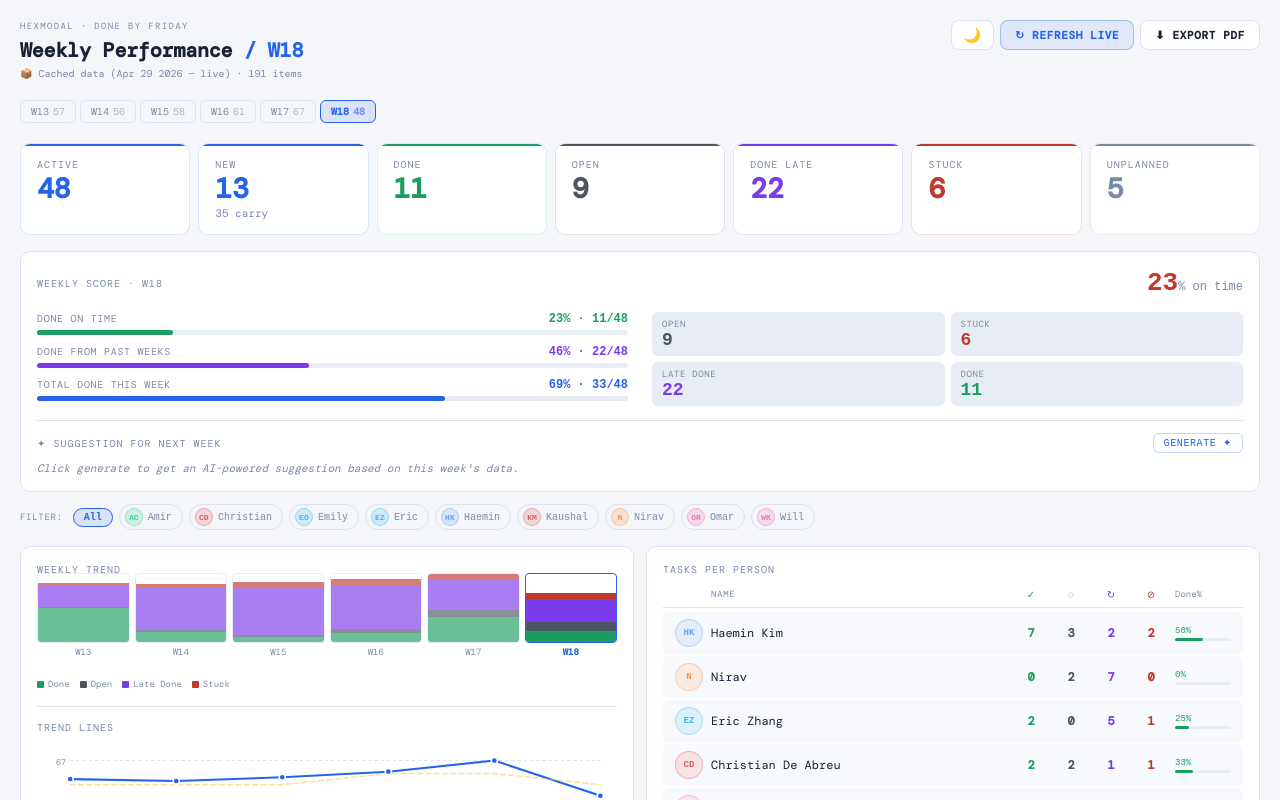
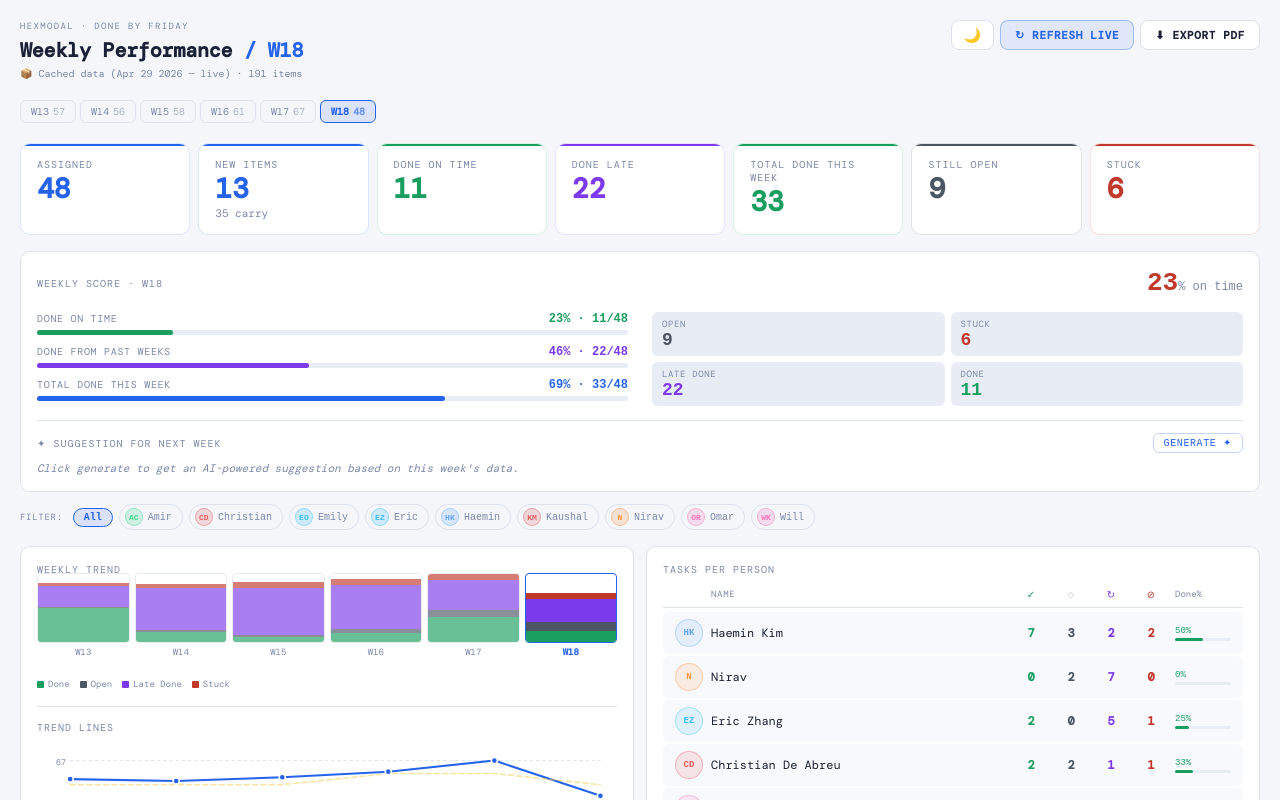
Before and after one commit to christian-hexmodal/hexmodal-dashboard, a React (Vite) app: page / in a window 1280 px wide. Shown: the top 800 px of the page. Built offline with nearby package versions, Linux system fonts and the light colour scheme; a web font is replaced by a local one.

Commit message:
Replace Unplanned KPI with Done on Time / Done Late / Total Done this Week

```diff
--- a/src/App.jsx
+++ b/src/App.jsx
@@ -787,6 +787,9 @@ function Dashboard(){
   const newThisWeek=classified.filter(i=>i.weekCreated===selectedWeek).length;
   const carryoverCount=classified.filter(i=>i.isCarryover).length;
   const unplannedCount=filteredWeekItems.filter(i=>i.name?.startsWith("[SPIKE]")).length;
+  const doneOnTimeThisWeek=classified.filter(i=>i.weekDone===selectedWeek && i.weekCreated===selectedWeek).length;
+  const doneLateThisWeek=classified.filter(i=>i.weekDone===selectedWeek && i.weekCreated<selectedWeek).length;
+  const totalDoneThisWeek=doneOnTimeThisWeek+doneLateThisWeek;
 
   const personRows=useMemo(()=>{
     const map={};
@@ -816,13 +819,13 @@ function Dashboard(){
     const clsLabel = {done:"Done", late:"Done Late", open:"Open", stuck:"Stuck"};
     const clsColor = {done:"#1a9e5f", late:"#7c3aed", open:"#4b5563", stuck:"#c0392b"};
     const kpis = [
-      {label:"Active", value:total, color:"#2563eb"},
-      {label:"Done", value:done, color:"#1a9e5f"},
-      {label:"Done Late", value:late, color:"#7c3aed"},
-      {label:"Open", value:open, color:"#4b5563"},
+      {label:"Assigned", value:total, color:"#2563eb"},
+      {label:"New Items", value:classified.filter(i=>i.weekCreated===selectedWeek).length, color:"#60a5fa"},
+      {label:"Done on Time", value:doneOnTimeThisWeek, color:"#1a9e5f"},
+      {label:"Done Late", value:doneFromPastThisWeek, color:"#7c3aed"},
+      {label:"Total Done this Week", value:totalDoneThisWeek, color:"#1a9e5f"},
+      {label:"Still Open", value:open, color:"#4b5563"},
       {label:"Stuck", value:stuck, color:"#c0392b"},
-      {label:"Unplanned", value:unplannedCount, color:"#64748b"},
-      {label:"Carryover", value:carryoverCount, color:"#2563eb"},
     ];
     const html = `<!DOCTYPE html><html><head><meta charset="utf-8"/>
     <title>Hexmodal Week ${selectedWeek}</title>
@@ -979,13 +982,13 @@ function Dashboard(){
 
       {/* KPI ROW */}
       <div style={{display:"grid",gridTemplateColumns:"repeat(7,1fr)",gap:8,marginBottom:16}}>
-        <KPI label="Active" value={filteredWeekItems.length} color={C.accent}/>
-        <KPI label="New" value={newThisWeek} sub={`${carryoverCount} carry`} color={C.carryover}/>
-        <KPI label="Done" value={counts.done} color={C.done}/>
-        <KPI label="Open" value={counts.open} color={C.open}/>
-        <KPI label="Done Late" value={counts.late} color={C.late}/>
+        <KPI label="Assigned" value={filteredWeekItems.length} color={C.accent}/>
+        <KPI label="New Items" value={newThisWeek} sub={`${carryoverCount} carry`} color={C.carryover}/>
+        <KPI label="Done on Time" value={doneOnTimeThisWeek} color={C.done}/>
+        <KPI label="Done Late" value={doneLateThisWeek} color={C.late}/>
+        <KPI label="Total Done this Week" value={totalDoneThisWeek} color={C.done}/>
+        <KPI label="Still Open" value={counts.open} color={C.open}/>
         <KPI label="Stuck" value={counts.stuck} color={C.stuck}/>
-        <KPI label="Unplanned" value={unplannedCount} color={C.muted}/>
       </div>
 
       {/* SCORE CARD */}
```
